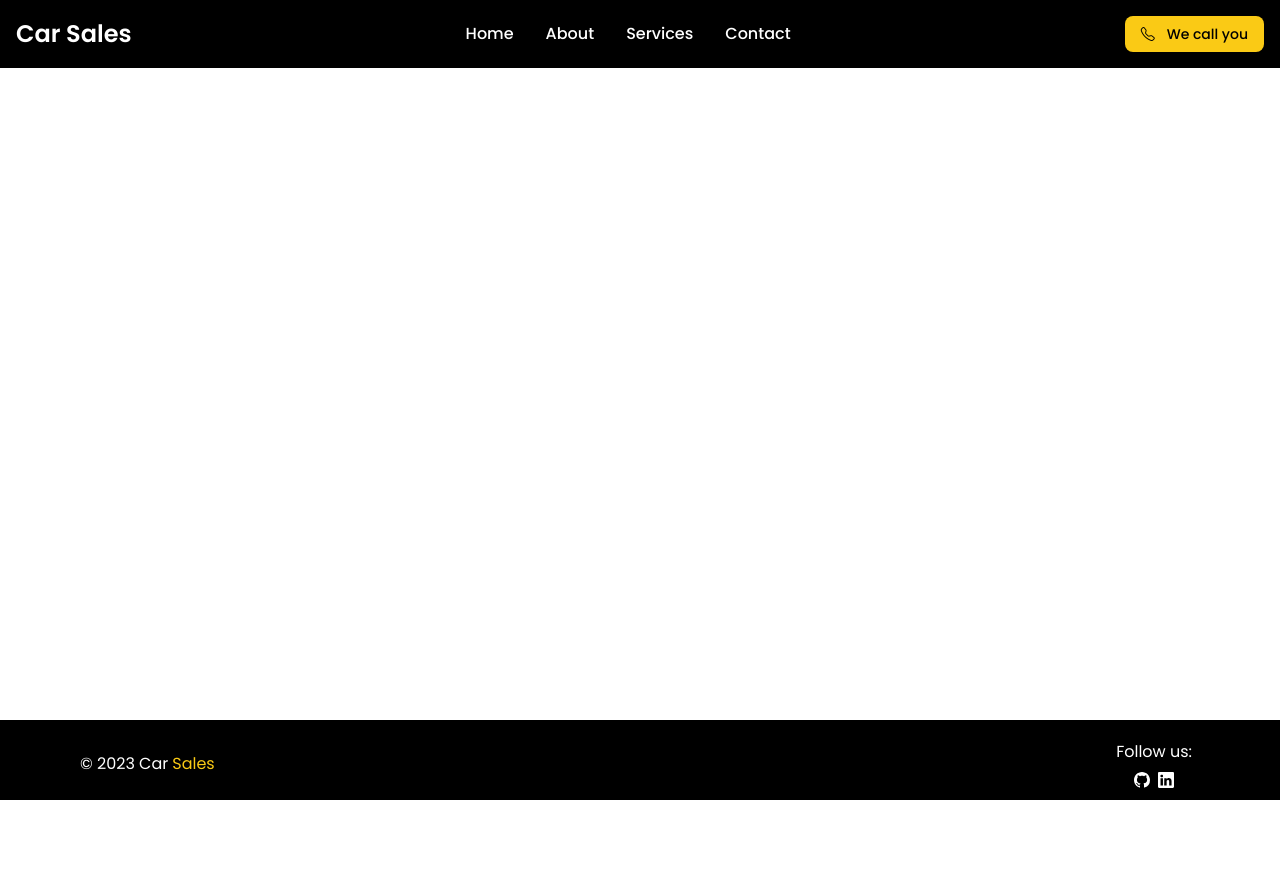
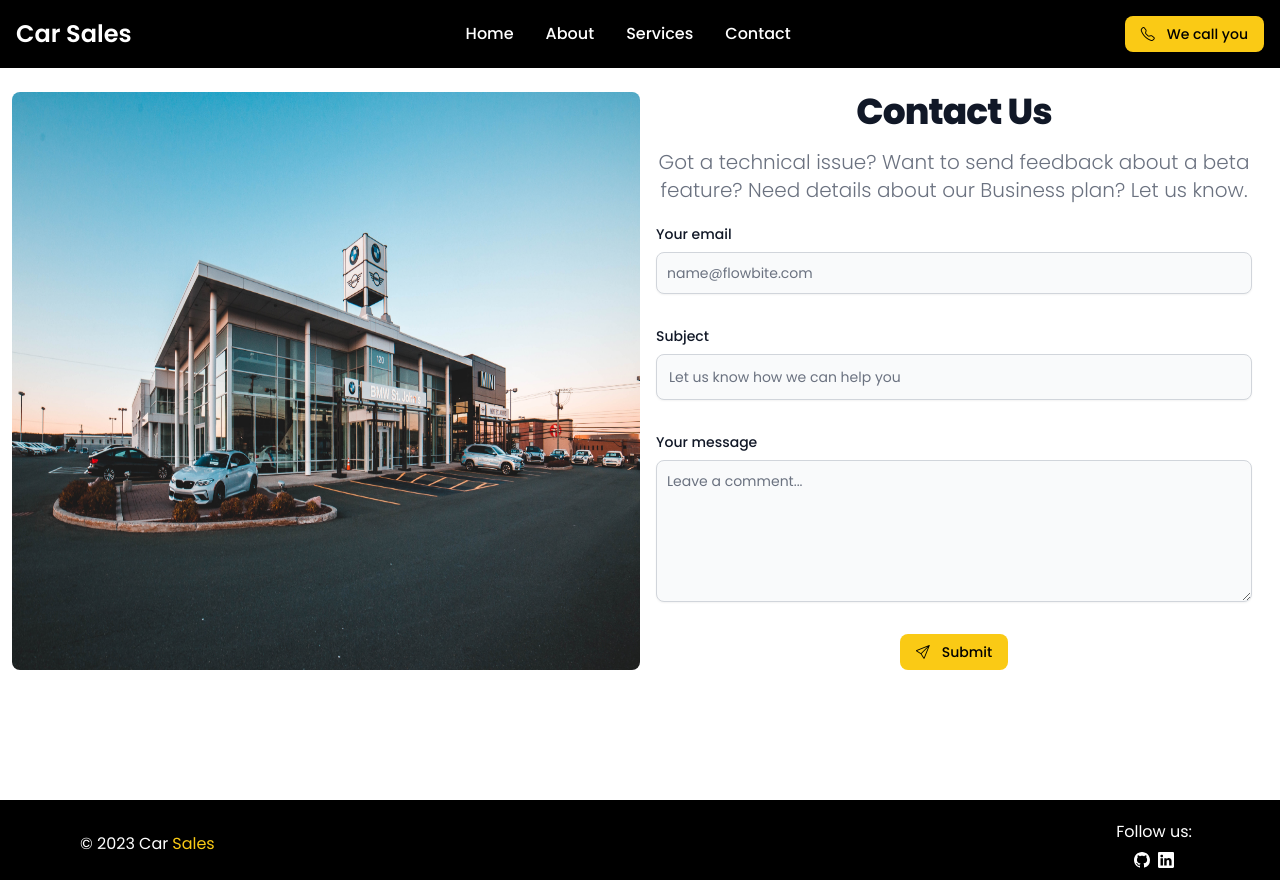
Before and after one commit to erickkpina/car-sales, a React (Vite) app: page /contacts in a window 1280 px wide. Before the commit the page ends 800 px from the top, so only its background shows below. Built offline with nearby package versions, Linux system fonts and the light colour scheme.

Commit message:
contacts page + button components

```diff
--- /dev/null
+++ b/src/backend/Routes/BackofficeRoutes.jsx
@@ -0,0 +1,15 @@
+import React from 'react'
+import { Routes, Route } from 'react-router-dom';
+import { SignIn } from '../pages/SignIn';
+import { Dashboard } from '@mui/icons-material';
+
+export const AllRoutes = () => {
+    return (
+        <Routes>
+
+            <Route path='/dash' element={<Dashboard />} />
+            <Route path='/signin' element={<SignIn />}></Route>
+
+        </Routes>
+    )
+}
--- /dev/null
+++ b/src/backend/pages/Dashboard.jsx
@@ -0,0 +1,11 @@
+import React, { Component } from 'react'
+
+export class Dashboard extends Component {
+  render() {
+    return (
+      <h1>Dashboard</h1>
+    )
+  }
+}
+
+export default Dashboard
--- /dev/null
+++ b/src/backend/pages/SignIn.jsx
@@ -0,0 +1,112 @@
+import * as React from 'react';
+import Avatar from '@mui/material/Avatar';
+import Button from '@mui/material/Button';
+import CssBaseline from '@mui/material/CssBaseline';
+import TextField from '@mui/material/TextField';
+import FormControlLabel from '@mui/material/FormControlLabel';
+import Checkbox from '@mui/material/Checkbox';
+import Link from '@mui/material/Link';
+import Grid from '@mui/material/Grid';
+import Box from '@mui/material/Box';
+import LockOutlinedIcon from '@mui/icons-material/LockOutlined';
+import Typography from '@mui/material/Typography';
+import Container from '@mui/material/Container';
+import { createTheme, ThemeProvider } from '@mui/material/styles';
+
+function Copyright(props) {
+  return (
+    <Typography variant="body2" color="text.secondary" align="center" {...props}>
+      {'Copyright © '}
+      <Link color="inherit" href="https://mui.com/">
+        Your Website
+      </Link>{' '}
+      {new Date().getFullYear()}
+      {'.'}
+    </Typography>
+  );
+}
+
+// TODO remove, this demo shouldn't need to reset the theme.
+
+const defaultTheme = createTheme();
+
+export const SignIn = () => {
+  const handleSubmit = (event) => {
+    event.preventDefault();
+    const data = new FormData(event.currentTarget);
+    console.log({
+      email: data.get('email'),
+      password: data.get('password'),
+    });
+  };
+
+  return (
+    <ThemeProvider theme={defaultTheme}>
+      <Container component="main" maxWidth="xs">
+        <CssBaseline />
+        <Box
+          sx={{
+            marginTop: 8,
+            display: 'flex',
+            flexDirection: 'column',
+            alignItems: 'center',
+          }}
+        >
+          <Avatar sx={{ m: 1, bgcolor: 'secondary.main' }}>
+            <LockOutlinedIcon />
+          </Avatar>
+          <Typography component="h1" variant="h5">
+            Sign in
+          </Typography>
+          <Box component="form" onSubmit={handleSubmit} noValidate sx={{ mt: 1 }}>
+            <TextField
+              margin="normal"
+              required
+              fullWidth
+              id="email"
+              label="Email Address"
+              name="email"
+              autoComplete="email"
+              autoFocus
+            />
+            <TextField
+              margin="normal"
+              required
+              fullWidth
+              name="password"
+              label="Password"
+              type="password"
+              id="password"
+              autoComplete="current-password"
+            />
+            <FormControlLabel
+              control={<Checkbox value="remember" color="primary" />}
+              label="Remember me"
+            />
+            <Button
+              type="submit"
+              fullWidth
+              variant="contained"
+              sx={{ mt: 3, mb: 2 }}
+            >
+              Sign In
+            </Button>
+            <Grid container>
+              <Grid item xs>
+                <Link href="#" variant="body2">
+                  Forgot password?
+                </Link>
+              </Grid>
+              <Grid item>
+                <Link href="#" variant="body2">
+                  {"Don't have an account? Sign Up"}
+                </Link>
+              </Grid>
+            </Grid>
+          </Box>
+        </Box>
+        <Copyright sx={{ mt: 8, mb: 4 }} />
+      </Container>
+    </ThemeProvider>
+  );
+}
--- a/src/components/Button.jsx
+++ b/src/components/Button.jsx
@@ -1,10 +1,9 @@
 import React from 'react'
 
-export const Button = ({text, link}) => {
+export const Button = ({text, link, onClick}) => {
   return (
-    <a href={link} className=" tracking-[.10em] inline-flex items-center px-3 py-2 text-sm font-medium text-center text-black border-2 border-yellow-300 rounded-lg hover:bg-yellow-300">
-                    {text}
-
-                </a>
+    <button href={link} onClick={onClick} className=" tracking-[.10em] inline-flex items-center px-3 py-2 text-sm font-medium text-center text-black border-2 border-yellow-300 rounded-lg hover:bg-yellow-300">
+      {text}
+    </button>
   )
 }
--- /dev/null
+++ b/src/components/Button2.jsx
@@ -0,0 +1,10 @@
+import React from 'react';
+
+export const Button2 = ({ text, onClick, icon }) => {
+    return (
+        <button type="button" onClick={onClick} className="text-black bg-yellow-300 hover:bg-yellow-400 hover:ease-in-out hover:duration-300 font-medium rounded-lg text-sm px-4 py-2 text-center mr-3 md:mr-0">
+            <i className={`bi bi-${icon} mr-3`}></i>
+            {text}
+        </button>
+    );
+};
--- /dev/null
+++ b/src/components/ContactForm.jsx
@@ -0,0 +1,35 @@
+import React, { Component } from 'react'
+import { Button2 } from './Button2'
+
+export class ContactForm extends Component {
+  render() {
+    return (
+        <section class="bg-white dark:bg-gray-900">
+        <div class="px-4 mx-auto max-w-screen-md">
+            <h2 class="mb-4 text-4xl tracking-tight font-extrabold text-center text-gray-900 dark:text-white">Contact Us</h2>
+            <p class="mb-8 lg:mb-5 font-light text-center text-gray-500 dark:text-gray-400 sm:text-xl">Got a technical issue? Want to send feedback about a beta feature? Need details about our Business plan? Let us know.</p>
+            <form action="#" class="space-y-8">
+                <div>
+                    <label for="email" class="block mb-2 text-sm font-medium text-gray-900 dark:text-gray-300">Your email</label>
+                    <input type="email" id="email" class="shadow-sm bg-gray-50 border border-gray-300 text-gray-900 text-sm rounded-lg focus:ring-primary-500 focus:border-primary-500 block w-full p-2.5 dark:bg-gray-700 dark:border-gray-600 dark:placeholder-gray-400 dark:text-white dark:focus:ring-primary-500 dark:focus:border-primary-500 dark:shadow-sm-light" placeholder="name@flowbite.com" required />
+                </div>
+                <div>
+                    <label for="subject" class="block mb-2 text-sm font-medium text-gray-900 dark:text-gray-300">Subject</label>
+                    <input type="text" id="subject" class="block p-3 w-full text-sm text-gray-900 bg-gray-50 rounded-lg border border-gray-300 shadow-sm focus:ring-primary-500 focus:border-primary-500 dark:bg-gray-700 dark:border-gray-600 dark:placeholder-gray-400 dark:text-white dark:focus:ring-primary-500 dark:focus:border-primary-500 dark:shadow-sm-light" placeholder="Let us know how we can help you" required />
+                </div>
+                <div class="sm:col-span-2">
+                    <label for="message" class="block mb-2 text-sm font-medium text-gray-900 dark:text-gray-400">Your message</label>
+                    <textarea id="message" rows="6" class="block p-2.5 w-full text-sm text-gray-900 bg-gray-50 rounded-lg shadow-sm border border-gray-300 focus:ring-primary-500 focus:border-primary-500 dark:bg-gray-700 dark:border-gray-600 dark:placeholder-gray-400 dark:text-white dark:focus:ring-primary-500 dark:focus:border-primary-500" placeholder="Leave a comment..."></textarea>
+                </div>
+                <div className='flex justify-center'>
+
+                <Button2 text={"Submit"} icon={"send"} />
+                </div>
+            </form>
+        </div>
+      </section>
+    )
+  }
+}
+
+export default ContactForm
--- a/src/components/Header.jsx
+++ b/src/components/Header.jsx
@@ -1,4 +1,5 @@
 import React, { useState } from 'react'
+import { Button2 } from './Button2';
 
 export const Header = () => {
     const [hidden, setHidden] = useState(true);
@@ -10,10 +11,7 @@ export const Header = () => {
                         <span className="self-center text-white text-2xl font-semibold whitespace-nowrap dark:text-white">Car Sales</span>
                     </a>
                     <div className="flex md:order-2">
-                        <button type="button" className="text-black bg-yellow-300 hover:bg-yellow-400 hover:ease-in-out hover:duration-300 font-medium rounded-lg text-sm px-4 py-2 text-center mr-3 md:mr-0">
-                            <i className="bi bi-telephone mr-3"></i>
-                            We call you
-                        </button>
+                        <Button2 text={"We call you"} icon={"telephone"}/>
                         <button onClick={() => setHidden(!hidden)} data-collapse-toggle="navbar-sticky" type="button" className="inline-flex items-center p-2 w-10 h-10 justify-center text-sm text-gray-500 rounded-lg md:hidden" aria-controls="navbar-sticky" aria-expanded="false">
                             <span className="sr-only">Open main menu</span>
                             <svg className="w-5 h-5" aria-hidden="true" xmlns="http://www.w3.org/2000/svg" fill="none" viewBox="0 0 17 14">
@@ -24,7 +22,7 @@ export const Header = () => {
                     <div className={`${hidden ? "hidden" : ""} text-center items-center justify-center w-full md:flex md:w-auto md:order-1`} id="navbar-sticky">
                         <ul className="flex flex-col p-4 md:p-0 mt-4 font-medium md:flex-row md:space-x-8 md:mt-0 md:border-0">
                             <li>
-                                <a href="#" className="block py-2 pl-3 pr-4 text-white hover:text-yellow-300 hover:ease-in-out hover:duration-300 md:bg-transparent md:p-0" aria-current="page">Home</a>
+                                <a href="/" className="block py-2 pl-3 pr-4 text-white hover:text-yellow-300 hover:ease-in-out hover:duration-300 md:bg-transparent md:p-0" aria-current="page">Home</a>
                             </li>
                             <li>
                                 <a href="#" className="block py-2 pl-3 pr-4 text-white hover:text-yellow-300 hover:ease-in-out hover:duration-300 md:hover:bg-transparent md:p-0">About</a>
@@ -33,7 +31,7 @@ export const Header = () => {
                                 <a href="#" className="block py-2 pl-3 pr-4 text-white hover:text-yellow-300 hover:ease-in-out hover:duration-300 md:hover:bg-transparent md:p-0">Services</a>
                             </li>
                             <li>
-                                <a href="#" className="block py-2 pl-3 pr-4 text-white hover:text-yellow-300 hover:ease-in-out hover:duration-300 md:hover:bg-transparent md:p-0">Contact</a>
+                                <a href="/contacts" className="block py-2 pl-3 pr-4 text-white hover:text-yellow-300 hover:ease-in-out hover:duration-300 md:hover:bg-transparent md:p-0">Contact</a>
                             </li>
                         </ul>
                     </div>
--- /dev/null
+++ b/src/pages/Contacts.jsx
@@ -0,0 +1,20 @@
+import React, { Component } from 'react';
+import { ContactForm } from '../components/ContactForm';
+import img from '../assets/img/slider1.jpg';
+
+export class Contacts extends Component {
+  render() {
+    return (
+      <div className='flex flex-col md:flex-row mt-20 p-3'>
+        <div className='md:w-1/2 mt-4 md:mt-0'>
+          <img src={img} alt='' className='h-full rounded-lg' />
+        </div>
+        <div className='md:w-1/2 md:mt-0 mt-5'>
+          <ContactForm />
+        </div>
+      </div>
+    );
+  }
+}
+
+export default Contacts;
--- a/src/routes/AllRoutes.jsx
+++ b/src/routes/AllRoutes.jsx
@@ -2,13 +2,16 @@ import React from 'react'
 import { Routes, Route } from 'react-router-dom';
 import { Home } from '../pages/Home';
 import {SignIn} from '../pages/SignIn';
+import {Contacts} from '../pages/Contacts';
+
 
 export const AllRoutes = () => {
     return (
         <Routes>
 
             <Route path='/' element={<Home />} />
-            <Route path='/signin' element={<SignIn />}></Route>
+            <Route path='/admin' element={<SignIn />}></Route>
+            <Route path='/contacts' element={<Contacts></Contacts>}></Route>
 
         </Routes>
     )
```
